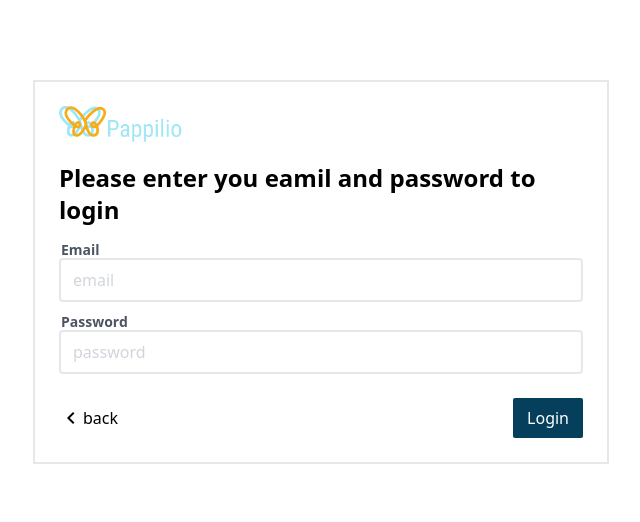
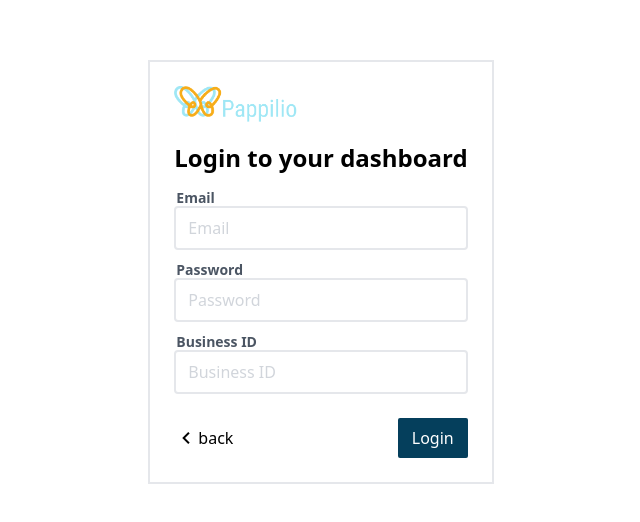
Before and after one commit to AC159/Soen490-Papilio-Website, a React (Create React App) app: page /login in a window 1280 px wide. Shown: the part 128-650 px from the top of the page, without its empty margins (319-959 px from the left). Built offline with nearby package versions, Linux system fonts and the light colour scheme; no server answers.

Commit message:
-fixed variables names - chnaged login header msg -added business ID in the login -adjusted GET POST method

```diff
--- a/src/pages/Login/LoginForm/constant.ts
+++ b/src/pages/Login/LoginForm/constant.ts
@@ -1,8 +1,11 @@
-export const FORM_HEADING = 'Please enter you eamil and password to login';
+export const FORM_HEADING = 'Login to your dashboard';
 export const SUBMIT_BUTTON_TEXT = 'Login';
 export const INPUT_EMAIL = 'Email';
 export const INPUT_EMAIL_LABEL = 'Email';
-export const INPUT_EMAIL_PLACEHOLDER = 'email';
+export const INPUT_EMAIL_PLACEHOLDER = 'Email';
 export const INPUT_PASSWORD = 'Password';
 export const INPUT_PASSWORD_LABEL = 'Password';
-export const INPUT_PASSWORD_PLACEHOLDER = 'password';
+export const INPUT_PASSWORD_PLACEHOLDER = 'Password';
+export const INPUT_BUSINESS_ID = 'Business ID';
+export const INPUT_BUSINESS_ID_LABEL = 'Business ID';
+export const INPUT_BUSINESS_ID_PLACEHOLDER = 'Business ID';
--- a/src/pages/Login/LoginForm/index.tsx
+++ b/src/pages/Login/LoginForm/index.tsx
@@ -10,11 +10,13 @@ export declare interface ILoginForm {
 export interface IFormData {
   email: string
   password: string
+  businessId: string
 };
 
 export const initialState: IFormData = {
   email: '',
   password: '',
+  businessId:'',
 };
 
 const LoginForm = ({ onSubmit }: ILoginForm): JSX.Element => {
@@ -43,6 +45,14 @@ const LoginForm = ({ onSubmit }: ILoginForm): JSX.Element => {
         onChange={onValueChange}
         type='password'
         hasLabel/>
+      <Input
+       name={constant.INPUT_BUSINESS_ID}
+       value={formData.businessId}
+       placeholder={constant.INPUT_BUSINESS_ID_PLACEHOLDER}
+       label={constant.INPUT_BUSINESS_ID_LABEL}
+       onChange={onValueChange}
+       hasLabel/>
+
     </BoxForm>
   );
 };
--- a/src/pages/Login/index.tsx
+++ b/src/pages/Login/index.tsx
@@ -118,29 +118,18 @@ const LoginPage = ({ type }: ILoginPage): JSX.Element => {
       };
       content = (<BusinessForm onSubmit={onSubmit}/>);
       break;
+
       case 'login':
         onSubmit = async (data: LoginFormData) => {
-        const businessId = 1234;
           signInWithEmailAndPassword(auth, data.email, data.password)
-          .then(async (userCredential) => {
+            .then(async () => {
               // Signed in
-            const user = userCredential.user;
-            const reqData = {
-              firebaseId: user.uid,
-              email: data.email,
-              password: data.password,
-              businessId,
-              root: true, // True only while creating the business
-            };
-            await fetch(`/business/${businessId}/user`, {
-              method: 'POST',
-              headers: {
-                'Content-Type': 'application/json',
-              },
-              body: JSON.stringify(reqData),
+              await fetch(`/business/${data.businessId}/user`, {
+                method: 'GET',
+                mode: 'no-cors',
               }).then(res => {
                 console.log(res);
-              navigate('/1234/dashboard', {
+                navigate('{data.businessId}/dashboard', {
                   replace: true,
                   relative: 'route',
                 });
```
Lines whose indentation alone changed are shown as unchanged.
